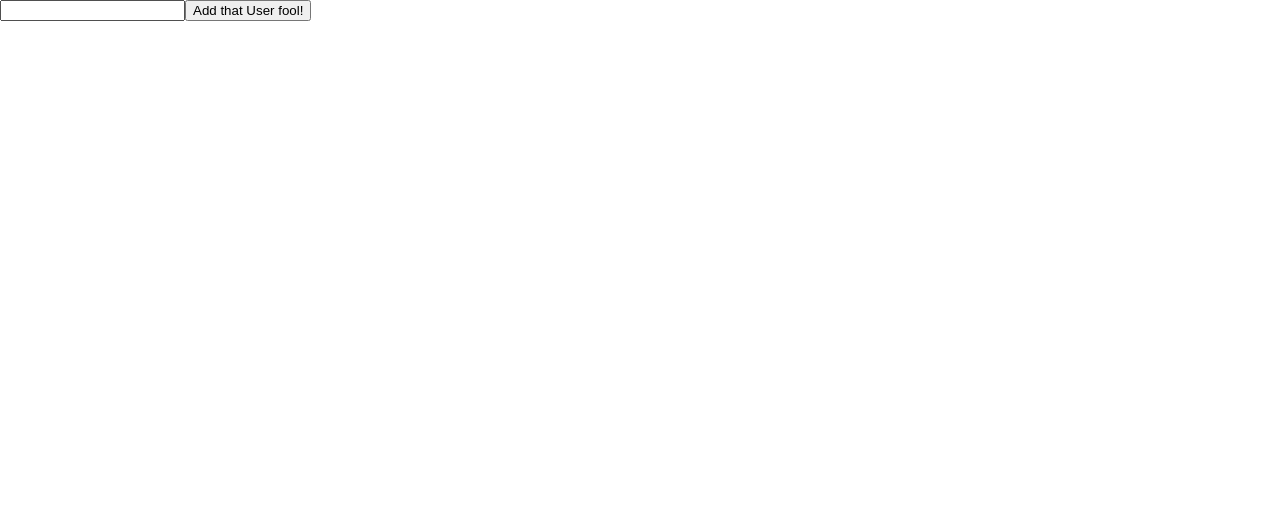
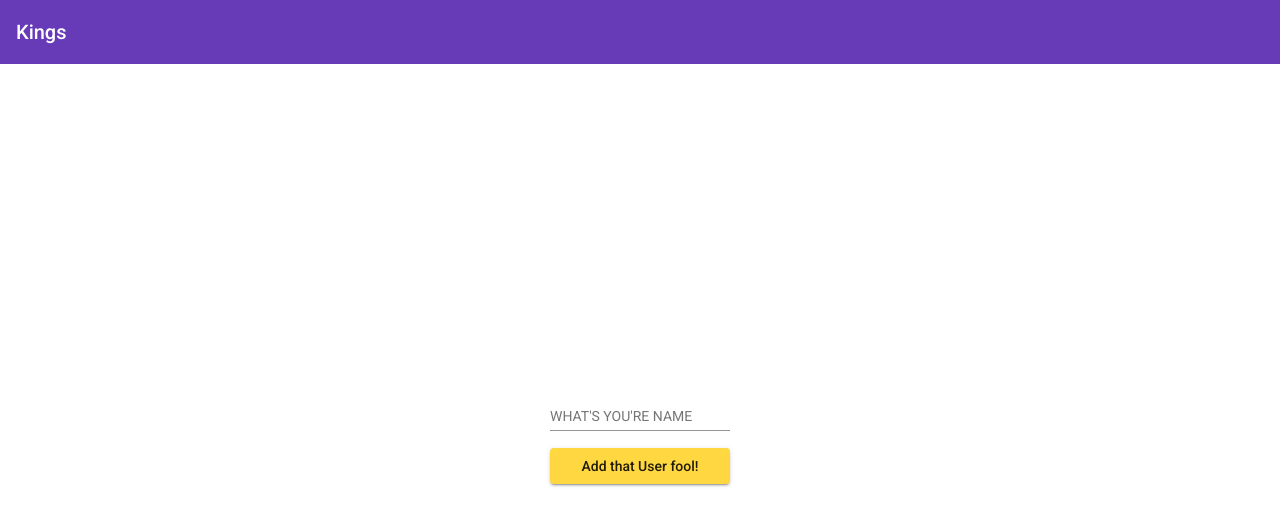
Before and after one commit to morschtk/kings-fe, an Angular app: page / in a window 1280 px wide. Shown: the top 526 px of the page. Built offline with nearby package versions, Linux system fonts and the light colour scheme.

Commit message:
login styles.

```diff
--- a/src/app/app.component.html
+++ b/src/app/app.component.html
@@ -1,10 +1,23 @@
+<div class="the-app">
+  <p>
+    <mat-toolbar color="primary">
+      <span>Kings</span>
+      <span class="example-spacer"></span>
+      <span *ngIf="appService.isInGame">(appService.currentPlayer$ | async).name</span>
+    </mat-toolbar>
+  </p>
 
+  <div class="login-splash" *ngIf="!appService.isInGame">
+    <form class="login-form">
+      <mat-form-field class="example-full-width">
+        <mat-label>WHAT'S YOU'RE NAME</mat-label>
+        <input matInput placeholder="Ex. Ezekiel" name="name" [(ngModel)]="newUser">
+      </mat-form-field>
+      <button mat-raised-button (click)="addUser(newUser)" color="accent">Add that User fool!</button>
+    </form>
+  </div>
 
-<div *ngIf="!appService.isInGame">
-  <input [(ngModel)]="newUser" />
-  <button (click)="addUser(newUser)">Add that User fool!</button>
+  <div *ngIf="appService.isInGame">
+    <router-outlet></router-outlet>
+  </div>
 </div>
-
-<div *ngIf="appService.isInGame">
-  <router-outlet></router-outlet>
-</div>
--- a/src/app/app.component.scss
+++ b/src/app/app.component.scss
@@ -0,0 +1,21 @@
+.example-spacer {
+  flex: 1 1 auto;
+}
+
+.the-app {
+  display: flex;
+  flex-direction: column;
+  height: 100%;
+}
+
+.login-splash {
+  display: flex;
+  height: 100%;
+  justify-content: center;
+}
+
+.login-form {
+  display: flex;
+  flex-direction: column;
+  justify-content: center;
+}
```
Also changed, not shown: src/app/app.module.ts (+10 -0 lines).
